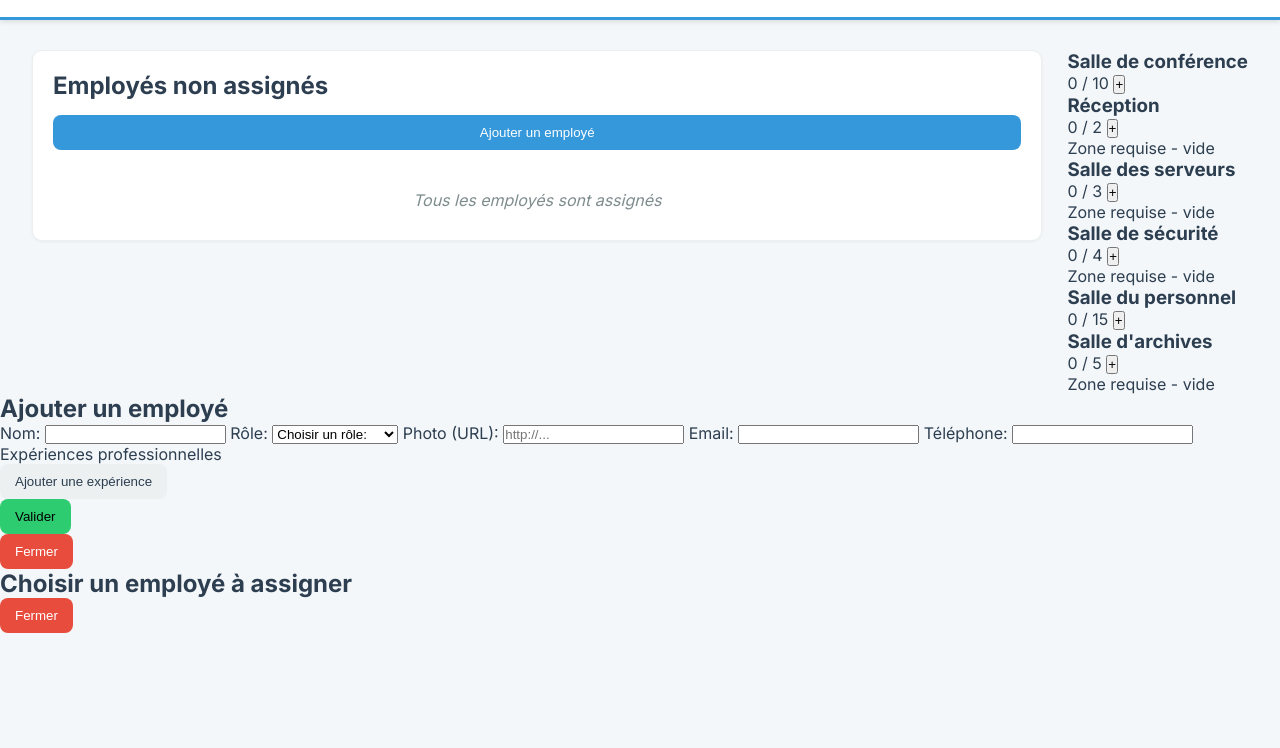
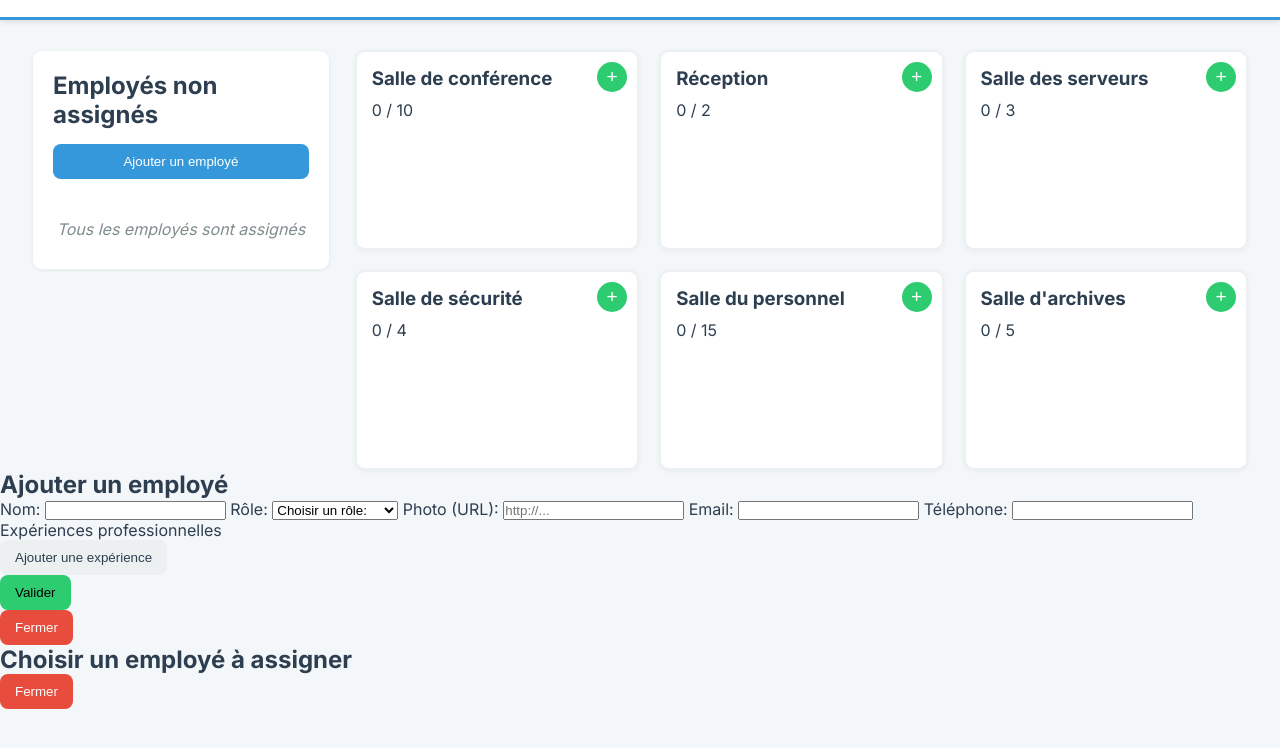
Before and after one commit to nafe3i/croiser, a plain HTML site: page index.html in a window 1280 px wide. Shown: the part 82-830 px from the top of the page. Before the commit the page ends 800 px from the top, so only its background shows below. Drawn offline with Linux system fonts and the light colour scheme; files that its build step writes are made by us from their sources; a script that the page names is missing.

Commit message:
Commit les variable css zone

```diff
--- a/css.folder/page.css
+++ b/css.folder/page.css
@@ -117,3 +117,60 @@ h1, h2, h3 {
 .employe-info {
   flex-grow: 1;
 }
+main {
+  flex: 3;
+}
+.floor-plan {
+  display: grid;
+  grid-template-columns: repeat(3, 1fr);
+  gap: 20px;
+}
+.zone {
+  position: relative;
+  border: 2px solid var(--color-border);
+  border-radius: 10px;
+  background: var(--color-bg-card);
+  min-height: 200px;
+  display: flex;
+  flex-direction: column;
+  padding: 15px;
+  gap: 10px;
+  box-shadow: 0 1px 5px rgba(0, 0, 0, 0.05);
+}
+
+.required-zone.required-zone-empty {
+  border-color: var(--color-danger);
+  background-color: var(--color-zone-alert);
+}
+.required-zone-empty .zone-warning {
+  display: block;
+  color: var(--color-danger);
+  font-weight: 600;
+  font-size: 0.8rem;
+  text-align: center;
+  padding: 5px;
+}
+.zone-warning {
+  display: none;
+}
+
+.addZoneEmployeeBtn {
+  position: absolute;
+  top: 10px;
+  right: 10px;
+  width: 30px;
+  height: 30px;
+  border-radius: 50%;
+  background-color: var(--color-success);
+  color: white;
+  font-size: 1.2rem;
+  border: none;
+  cursor: pointer;
+}
+
+.zone-list {
+  display: flex;
+  flex-wrap: wrap;
+  gap: 6px;
+  margin-top: 5px;
+}
```
